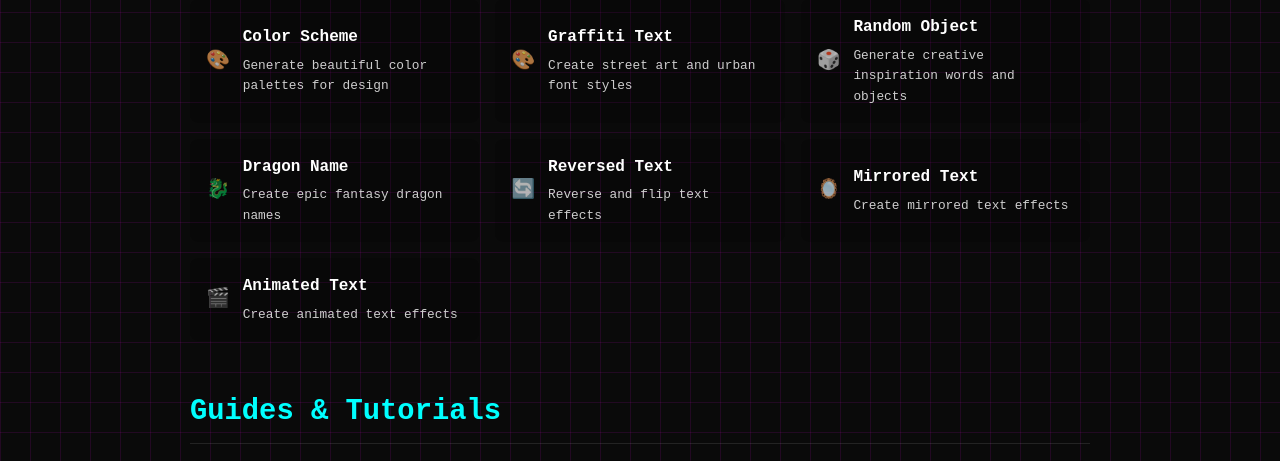
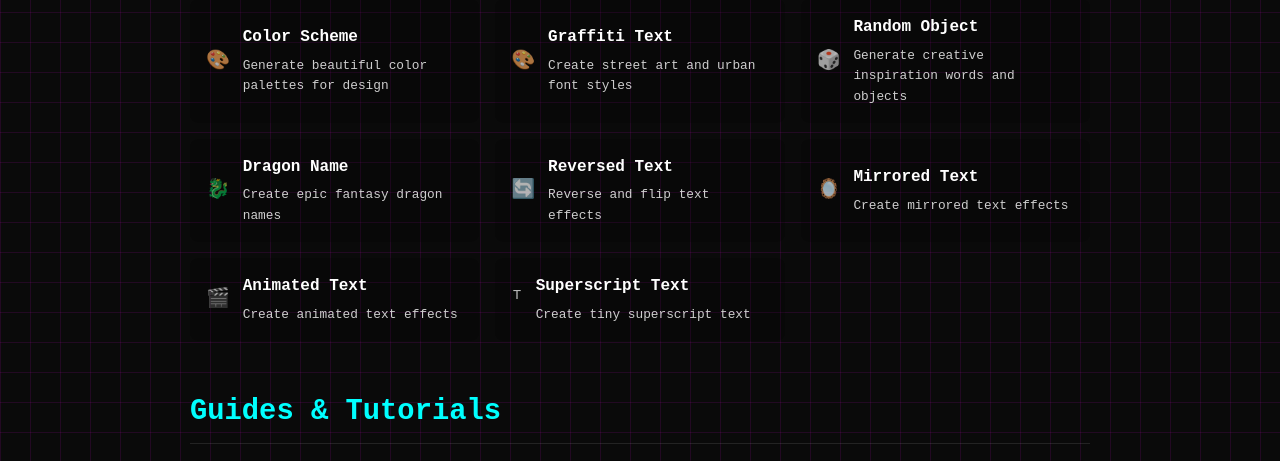
Before and after one commit to bryancollins99/glitch-text-generator, a Flask app: page /sitemap in a window 1280 px wide. Shown: the part 1787-2248 px from the top of the page. Run offline with Flask 3, Linux system fonts and the light colour scheme; some libraries are stand-ins or nearby versions.

Commit message:
feat: add superscript generator and update sitemaps

```diff
--- a/app.py
+++ b/app.py
@@ -303,6 +303,14 @@ def download_image():
     except Exception as e:
         app.logger.error(f'Error downloading image: {e}')
         return jsonify({'error': str(e)}), 500
+
+@app.route('/abntoout')
+def redirect_about():
+    return redirect(url_for('about'))
+
+@app.route('/about/')
+def about_trailing_slash():
+    return redirect(url_for('about'))
 
 @app.route('/about')
 def about():
@@ -901,7 +909,7 @@ def seo_page(page_slug):
 
 @app.route('/sitemap')
 def html_sitemap():
-    return render_template('sitemap.html')
+    return render_template('sitemap.html', seo_pages=SEO_PAGES_DATA)
 
 @app.route('/sitemap.xml')
 def sitemap():
@@ -925,6 +933,7 @@ def sitemap():
         {'url': 'discord', 'priority': '0.8', 'changefreq': 'weekly'},
         {'url': 'roblox', 'priority': '0.8', 'changefreq': 'weekly'},
         {'url': 'vaporwave', 'priority': '0.7', 'changefreq': 'weekly'},
+        {'url': 'superscript-text-generator', 'priority': '0.7', 'changefreq': 'weekly'},
         {'url': 'small-caps', 'priority': '0.7', 'changefreq': 'weekly'},
         {'url': 'large-caps', 'priority': '0.7', 'changefreq': 'weekly'},
         {'url': 'title-case', 'priority': '0.7', 'changefreq': 'weekly'},
@@ -1376,6 +1385,14 @@ def get_preset_combinations():
 
     return jsonify(presets)
 
+@app.route('/superscript-text-generator')
+def superscript():
+    return render_template('superscript.html')
+
+@app.route('/vaporwave-text-generator')
+def vaporwave():
+    return render_template('vaporwave.html')
+
 if __name__ == '__main__':
     port = int(os.environ.get('PORT', 5003))
     app.run(debug=True, host='0.0.0.0', port=port)
--- a/seo_data.py
+++ b/seo_data.py
@@ -79,12 +79,12 @@ SEO_PAGES = {
     },
     "glitch-text": {
         "url": "glitch-text",
-        "page_title": "Glitch Text Generator - Create Distorted Text Effects",
-        "meta_description": "Transform your text with our free glitch text generator. Create corrupted, distorted text for social media, gaming, and creative projects.",
-        "meta_keywords": "glitch text, glitch text generator, distorted text, text effects",
+        "page_title": "Glitch Text Generator - Create Distorted & Glitchy Text Effects",
+        "meta_description": "Transform your text with our free glitch text generator. Create corrupted, distorted, and glitchy text for social media, gaming, and creative projects. Try our glitching font styles.",
+        "meta_keywords": "glitch text, glitch text generator, distorted text, text effects, text glitch, glitchy text generator, glitching font",
         "canonical_url": "https://glitchtexteffect.com/glitch-text",
         "h1_title": "Glitch Text Generator",
-        "subtitle": "Create digital distortion effects for your text. Perfect for cyberpunk aesthetics, digital art, and standing out on social media.",
+        "subtitle": "Create digital distortion and text glitch effects for your text. Perfect for cyberpunk aesthetics, digital art, and standing out on social media with a glitching font.",
         "primary_effect": "ascii",
         "primary_effect_name": "ASCII Glitch",
         "default_font": "cyber",
@@ -94,7 +94,7 @@ SEO_PAGES = {
         "default_text": "Glitch Aesthetic",
         "output_header": "Glitched Output",
         "h2_title": "What is Glitch Text?",
-        "main_content": "<p>Glitch text is a style that mimics digital corruption or errors, creating a distorted, broken appearance. This aesthetic has become popular in cyberpunk, vaporwave, and digital art communities.</p><p>Our glitch text generator lets you create various types of digital distortion effects that you can copy and paste anywhere. It's perfect for creating unique usernames, social media posts, or digital art projects.</p>",
+        "main_content": "<p>Glitch text is a style that mimics digital corruption or errors, creating a distorted, broken appearance. This aesthetic, often called a text glitch, has become popular in cyberpunk, vaporwave, and digital art communities.</p><p>Our glitchy text generator lets you create various types of digital distortion effects that you can copy and paste anywhere. It's perfect for creating unique usernames, social media posts, or digital art projects with a unique glitching font.</p>",
         "examples_title": "Glitch Text Examples",
         "examples": [
             {
@@ -188,5 +188,96 @@ SEO_PAGES = {
             {"route": "glitch_text", "title": "Glitch Text Generator"},
             {"route": "minecraft_glitch_text", "title": "Minecraft Glitch Text"}
         ]
+    },
+    "is-glitch-text-safe": {
+        "url": "is-glitch-text-safe",
+        "page_title": "Is Glitch Text Safe? - Glitch Text Effect",
+        "meta_description": "Learn about the safety of using glitch text and zalgo text on social media platforms and websites.",
+        "meta_keywords": "glitch text safe, zalgo text safe, cursed text safe",
+        "canonical_url": "https://glitchtexteffect.com/is-glitch-text-safe",
+        "h1_title": "Is Glitch Text Safe to Use?",
+        "subtitle": "Understanding the safety and compatibility of glitch text.",
+        "main_content": "<p>Glitch text is generally safe to use, but it can cause issues on some platforms. Here's what you need to know.</p>",
+        "faq": [],
+        "related_pages": []
+    },
+    "unicode-glitch-text": {
+        "url": "unicode-glitch-text",
+        "page_title": "Unicode Glitch Text - Glitch Text Effect",
+        "meta_description": "Learn how Unicode is used to create glitch text and other text effects.",
+        "meta_keywords": "unicode glitch text, unicode text effects, zalgo unicode",
+        "canonical_url": "https://glitchtexteffect.com/unicode-glitch-text",
+        "h1_title": "How Unicode Creates Glitch Text",
+        "subtitle": "A look into the technical side of text effects.",
+        "main_content": "<p>Unicode provides a universal standard for encoding characters, and its flexibility allows for the creation of complex text effects like glitch text.</p>",
+        "faq": [],
+        "related_pages": []
+    },
+    "glitch-text-examples": {
+        "url": "glitch-text-examples",
+        "page_title": "Glitch Text Examples - Glitch Text Effect",
+        "meta_description": "A collection of glitch text examples that you can copy and paste.",
+        "meta_keywords": "glitch text examples, cursed text examples, zalgo text examples",
+        "canonical_url": "https://glitchtexteffect.com/glitch-text-examples",
+        "h1_title": "Glitch Text Examples",
+        "subtitle": "Copy and paste these examples.",
+        "main_content": "<p>Here are some examples of glitch text that you can use anywhere you like.</p>",
+        "examples": [
+            {
+                "title": "Mild Glitch",
+                "text": "T̴h̷i̵s̴ ̷i̶s̴ ̴a̸ ̶t̴e̵s̴t̵.",
+                "original": "This is a test."
+            }
+        ],
+        "faq": [],
+        "related_pages": []
+    },
+    "how-to-use-glitch-text-on-discord": {
+        "url": "how-to-use-glitch-text-on-discord",
+        "page_title": "How to Use Glitch Text on Discord - Glitch Text Effect",
+        "meta_description": "A guide on how to use glitch text on Discord for usernames, messages, and more.",
+        "meta_keywords": "discord glitch text, how to use glitch text discord, discord text effects",
+        "canonical_url": "https://glitchtexteffect.com/how-to-use-glitch-text-on-discord",
+        "h1_title": "How to Use Glitch Text on Discord",
+        "subtitle": "Make your Discord presence unique with glitch text.",
+        "main_content": "<p>Using glitch text on Discord is a great way to stand out. Here's how to do it.</p>",
+        "faq": [],
+        "related_pages": []
+    },
+    "glitch-text-generator-review": {
+        "url": "glitch-text-generator-review",
+        "page_title": "Glitch Text Generator Review - Glitch Text Effect",
+        "meta_description": "A review of the best glitch text generators available online.",
+        "meta_keywords": "glitch text generator review, best glitch text generator, zalgo text generator review",
+        "canonical_url": "https://glitchtexteffect.com/glitch-text-generator-review",
+        "h1_title": "Glitch Text Generator Review",
+        "subtitle": "Finding the best tool for your needs.",
+        "main_content": "<p>There are many glitch text generators out there. Here's a review of the best ones.</p>",
+        "faq": [],
+        "related_pages": []
+    },
+    "cursed-text-meaning": {
+        "url": "cursed-text-meaning",
+        "page_title": "Cursed Text Meaning - Glitch Text Effect",
+        "meta_description": "Learn the meaning behind cursed text and why it's so popular.",
+        "meta_keywords": "cursed text meaning, what is cursed text, zalgo text meaning",
+        "canonical_url": "https://glitchtexteffect.com/cursed-text-meaning",
+        "h1_title": "The Meaning of Cursed Text",
+        "subtitle": "Why is it so popular?",
+        "main_content": "<p>Cursed text is a form of digital expression that has gained popularity in recent years. But what does it mean?</p>",
+        "faq": [],
+        "related_pages": []
+    },
+    "glitch-fonts-vs-cursed-fonts": {
+        "url": "glitch-fonts-vs-cursed-fonts",
+        "page_title": "Glitch Fonts vs Cursed Fonts - Glitch Text Effect",
+        "meta_description": "Learn the difference between glitch fonts and cursed fonts.",
+        "meta_keywords": "glitch fonts vs cursed fonts, cursed fonts, glitch fonts",
+        "canonical_url": "https://glitchtexteffect.com/glitch-fonts-vs-cursed-fonts",
+        "h1_title": "Glitch Fonts vs Cursed Fonts",
+        "subtitle": "What's the difference?",
+        "main_content": "<p>Glitch fonts and cursed fonts are two different ways to achieve a distorted text effect. Here's how they differ.</p>",
+        "faq": [],
+        "related_pages": []
     }
 }
--- a/templates/base.html
+++ b/templates/base.html
@@ -14,7 +14,7 @@
     <link rel="apple-touch-icon" href="{{ url_for('static', filename='favicon.svg') }}">
 
     <!-- Canonical URL -->
-    <link rel="canonical" href="https://glitchtexteffect.com{% if request.path != '/' %}{{ request.path }}{% endif %}">
+    <link rel="canonical" href="{{ url_for(request.endpoint, _external=True) }}">
 
     <!-- Open Graph Tags -->
     <meta property="og:title" content="{% block og_title %}Generate Glitch Text - Free Online Text & Image Glitch Generator{% endblock %}">
@@ -82,6 +82,7 @@
                         <li><a href="{{ url_for('discord') }}">Discord Text</a></li>
                         <li><a href="{{ url_for('roblox') }}">Roblox Text</a></li>
                         <li><a href="{{ url_for('vaporwave') }}">Vaporwave Text</a></li>
+                        <li><a href="{{ url_for('superscript') }}">Superscript Text</a></li>
                         <li><a href="{{ url_for('small_caps') }}">Small Caps</a></li>
                         <li><a href="{{ url_for('large_caps') }}">Large Caps</a></li>
                         <li><a href="{{ url_for('title_case') }}">Title Case</a></li>
--- /dev/null
+++ b/templates/seo/cursed_text_meaning.html
@@ -0,0 +1,6 @@
+{% extends "seo/info_base.html" %}
+
+{% block info_content %}
+  <p>{{ subtitle }}</p>
+  {{ main_content|safe }}
+{% endblock %}
--- /dev/null
+++ b/templates/seo/glitch_fonts_vs_cursed_fonts.html
@@ -0,0 +1,6 @@
+{% extends "seo/info_base.html" %}
+
+{% block info_content %}
+  <p>{{ subtitle }}</p>
+  {{ main_content|safe }}
+{% endblock %}
--- /dev/null
+++ b/templates/seo/glitch_text_generator_review.html
@@ -0,0 +1,6 @@
+{% extends "seo/info_base.html" %}
+
+{% block info_content %}
+  <p>{{ subtitle }}</p>
+  {{ main_content|safe }}
+{% endblock %}
--- /dev/null
+++ b/templates/seo/how_to_use_glitch_text_on_discord.html
@@ -0,0 +1,6 @@
+{% extends "seo/info_base.html" %}
+
+{% block info_content %}
+  <p>{{ subtitle }}</p>
+  {{ main_content|safe }}
+{% endblock %}
--- /dev/null
+++ b/templates/seo/is_glitch_text_safe.html
@@ -0,0 +1,6 @@
+{% extends "seo/info_base.html" %}
+
+{% block info_content %}
+  <p>{{ subtitle }}</p>
+  {{ main_content|safe }}
+{% endblock %}
--- /dev/null
+++ b/templates/seo/unicode_glitch_text.html
@@ -0,0 +1,6 @@
+{% extends "seo/info_base.html" %}
+
+{% block info_content %}
+  <p>{{ subtitle }}</p>
+  {{ main_content|safe }}
+{% endblock %}
--- a/templates/sitemap.html
+++ b/templates/sitemap.html
@@ -345,6 +345,14 @@
           <div class="sitemap-link-description">Create animated text effects</div>
         </div>
       </a>
+
+      <a href="/superscript-text-generator" class="sitemap-link">
+        <div class="sitemap-link-icon">ᵀ</div>
+        <div>
+          <div class="sitemap-link-title">Superscript Text</div>
+          <div class="sitemap-link-description">Create tiny superscript text</div>
+        </div>
+      </a>
     </div>
   </div>
 
```
Also changed, not shown: static/js/superscript.js (added, +29 -0 lines), templates/index.html (+7 -7 lines), templates/seo/glitch_text_examples.html (added, +17 -0 lines), templates/superscript.html (added, +36 -0 lines).
